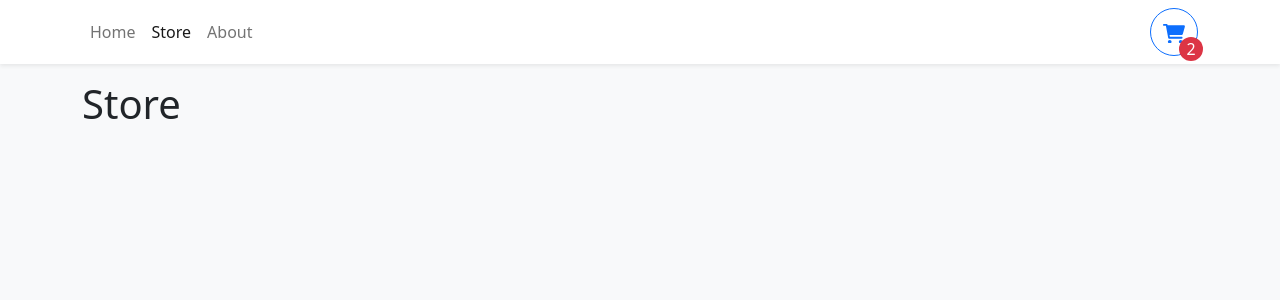
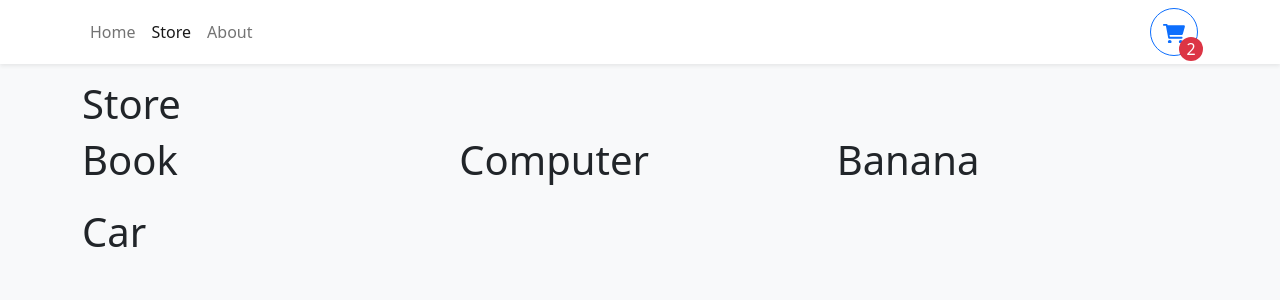
Before and after one commit to mynhinguyentruong/shopping-cart-ts, a React (Vite) app: page /store in a window 1280 px wide. Shown: the top 300 px of the page. Built offline with nearby package versions, Linux system fonts and the light colour scheme.

Commit message:
Specify type of props passed into StoreItem component

```diff
--- /dev/null
+++ b/src/components/StoreItem.tsx
@@ -0,0 +1,12 @@
+type StoreItemProps = {
+  id: number,
+  name: string,
+  price: number,
+  imgUrl: string
+}
+
+export function StoreItem({ id, name, price, imgUrl}: StoreItemProps) {
+  return (
+    <h1>{name}</h1>
+  )
+}
--- a/src/pages/Store.tsx
+++ b/src/pages/Store.tsx
@@ -1,3 +1,20 @@
+import storeItems from '../data/items.json'
+
+import { Row, Col } from 'react-bootstrap'
+
+import { StoreItem } from '../components/StoreItem'
+
 export function Store() {
-  return <h1>Store</h1>
+  return (
+    <>
+      <h1>Store</h1>
+      <Row md={2} xs={1} lg={3} className="g-3">
+        {storeItems.map(item => (
+          <Col key={item.id}>
+            <StoreItem {...item} />
+          </Col>
+        ))}
+      </Row>
+    </>
+  )
 }
```
